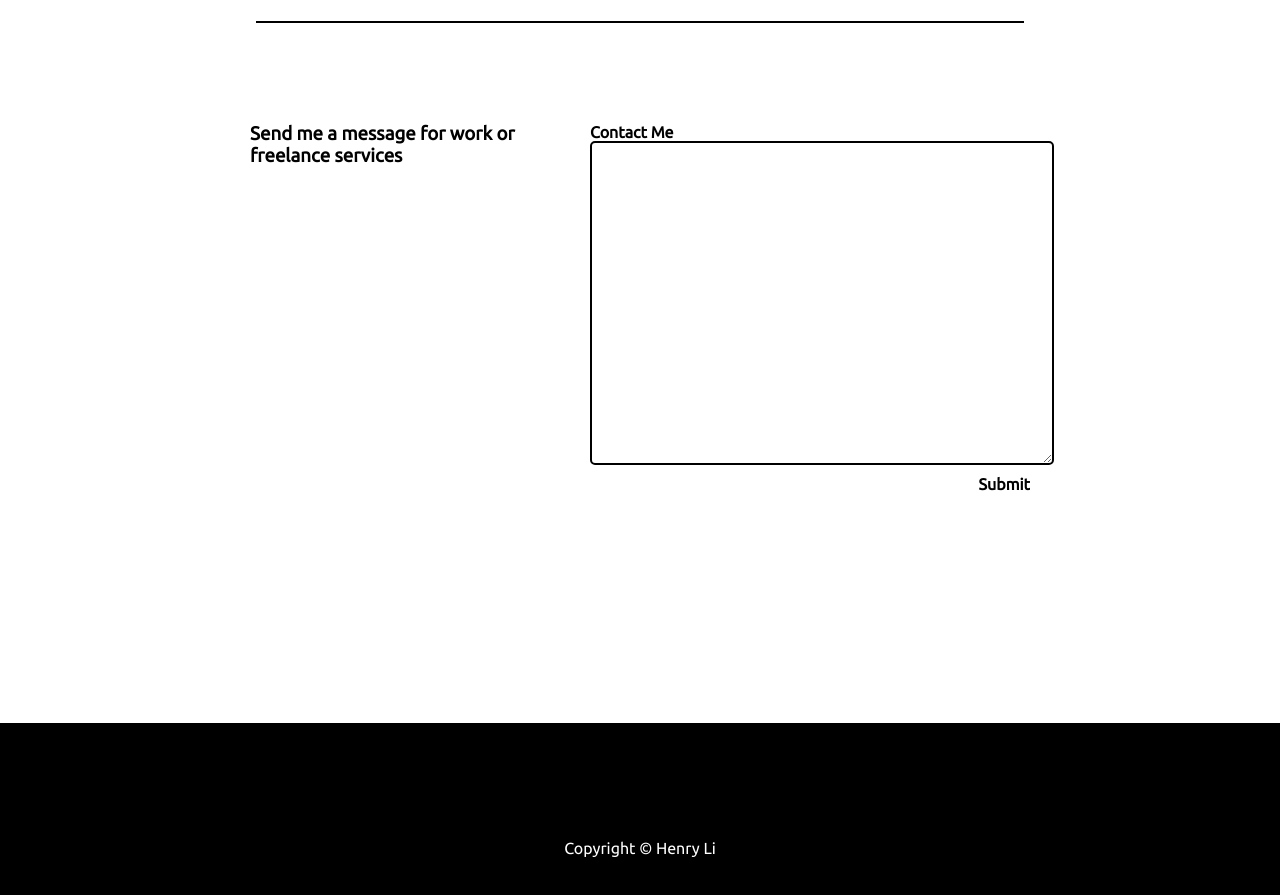
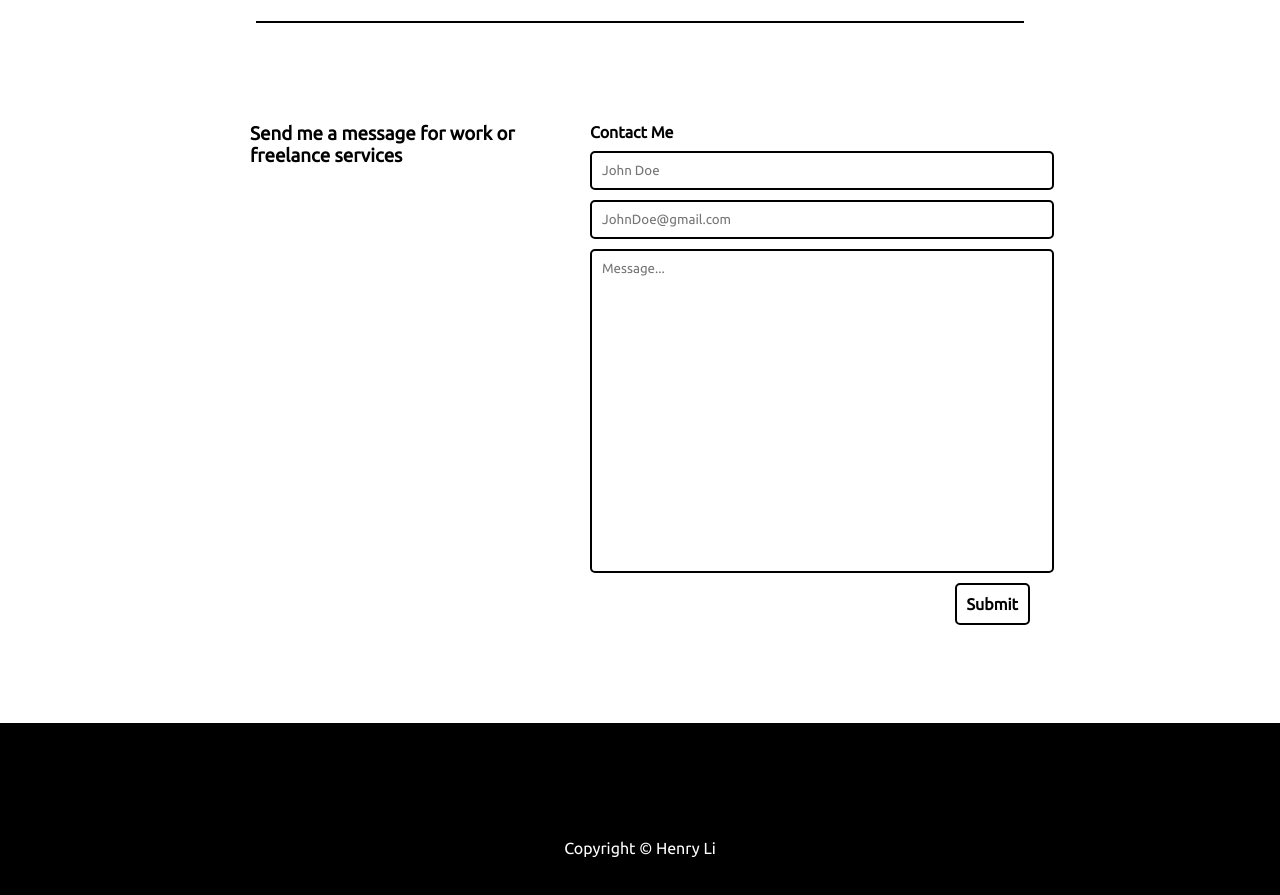
Before and after one commit to HenjiShip/Portfolio2.0, a React (Vite) app: page / in a window 1280 px wide. Shown: the part 1880-2775 px from the top of the page. Built offline with nearby package versions, Linux system fonts and the light colour scheme.

Commit message:
added emailjs

```diff
--- /dev/null
+++ b/components/Emailme.jsx
@@ -0,0 +1,58 @@
+import React, { useRef } from "react";
+import emailjs from "@emailjs/browser";
+
+const Emailme = () => {
+  const form = useRef();
+  const sendEmail = (e) => {
+    e.preventDefault();
+
+    emailjs
+      .sendForm(
+        "service_cagp4a5ghdcfgc",
+        "template_uspqde5",
+        form.current,
+        "KbYYgPsOeetQOHYsa"
+      )
+      .then(
+        (result) => {
+          console.log(result.text);
+        },
+        (error) => {
+          console.log(error.text);
+        }
+      );
+
+    e.target.reset();
+  };
+
+  return (
+    <div className="emailjs">
+      <form ref={form} onSubmit={sendEmail} className="form">
+        <h4>Contact Me</h4>
+        <input
+          className="small-input"
+          type="text"
+          name="user_name"
+          placeholder="John Doe"
+          required
+        />
+        <input
+          className="small-input"
+          type="email"
+          name="user_email"
+          placeholder="JohnDoe@gmail.com"
+          required
+        />
+        <textarea
+          className="message"
+          name="message"
+          placeholder="Message..."
+          required
+        />
+        <input className="button" type="submit" />
+      </form>
+    </div>
+  );
+};
+
+export default Emailme;
--- a/constants/portfolioProjects.js
+++ b/constants/portfolioProjects.js
@@ -105,7 +105,7 @@ const projects = [
     coverImage: portfolio1,
     coverGIF: portfolio1GIF,
     githubLink: "https://github.com/HenjiShip/Portfolio",
-    liveDemo: "https://henji.netlify.app/",
+    liveDemo: "https://henjiv1.netlify.app/",
     technologies:
       "React | Javascript | CSS | ThreeJS | EmailJS | Framer Motion | Tailwind",
     images: [portfolio1, portfolio1responsive],
--- a/package.json
+++ b/package.json
@@ -10,6 +10,7 @@
     "preview": "vite preview"
   },
   "dependencies": {
+    "@emailjs/browser": "^3.11.0",
     "@react-pdf/renderer": "^3.1.12",
     "react": "^18.2.0",
     "react-dom": "^18.2.0",
--- a/pages/About.jsx
+++ b/pages/About.jsx
@@ -16,7 +16,7 @@ const About = () => {
         <div className="about-me-container">
           <div className="about-me">
             <span>
-              Hi, my name is Henry Li. I'm a full stack developer focusing on Javascript related technologies. Check out my resume or contact me for more information.
+              Hi, my name is Henry Li. I'm a full stack developer focusing on Javascript and cloud related technologies. Check out my resume or contact me for more information.
             </span>
             <button onClick={() => setOpenModal(true)}>
               <FiArrowUpRight className="react-icon" />
--- a/pages/Contact.jsx
+++ b/pages/Contact.jsx
@@ -1,5 +1,6 @@
 import React from "react";
 import { useStateContext } from "../context/StateContext";
+import Emailme from "../components/Emailme";
 
 const Contact = () => {
   const { contactScroll } = useStateContext();
@@ -8,11 +9,7 @@ const Contact = () => {
       <div ref={contactScroll} className="container">
         <div className="inner-container">
           <h3>Send me a message for work or freelance services</h3>
-          <form className="form">
-            <h4>Contact Me</h4>
-            <textarea className="message" name="message" />
-            <input className="button" type="submit" />
-          </form>
+          <Emailme />
         </div>
       </div>
     </div>
--- a/src/index.scss
+++ b/src/index.scss
@@ -443,25 +443,6 @@
       width: 100%;
       max-width: 1100px;
       gap: 10px;
-      .form {
-        display: flex;
-        flex-direction: column;
-        .message {
-          border: 2px solid black;
-          border-radius: 5px;
-          padding: 10px;
-          width: 100%;
-          height: 300px;
-        }
-        .button {
-          border: none;
-          background: none;
-          font-weight: bold;
-          margin-left: auto;
-          padding-top: 10px;
-          font-size: 16px;
-        }
-      }
     }
   }
 }
@@ -675,3 +656,41 @@
     transform: translate(-50%, -50%);
   }
 }
+
+.emailjs {
+  .form {
+    display: grid;
+    grid-template-columns: auto;
+    gap: 10px;
+    .small-input {
+      border: 2px solid black;
+      border-radius: 5px;
+      width: 100%;
+      padding: 10px;
+    }
+    .message {
+      border: 2px solid black;
+      border-radius: 5px;
+      padding: 10px;
+      width: 100%;
+      height: 300px;
+      resize: none;
+    }
+    .button {
+      background: none;
+      font-weight: bold;
+      margin-left: auto;
+      padding: 10px;
+      font-size: 16px;
+      transition: 0.3s;
+      border: 2px solid black;
+      border-radius: 5px;
+      padding: 10px;
+
+      &:hover {
+        border: 2px solid transparent;
+        transition: 0.3s;
+      }
+    }
+  }
+}
```
Also changed, not shown: 1 other file (tests, documents, lock files or other folders).
